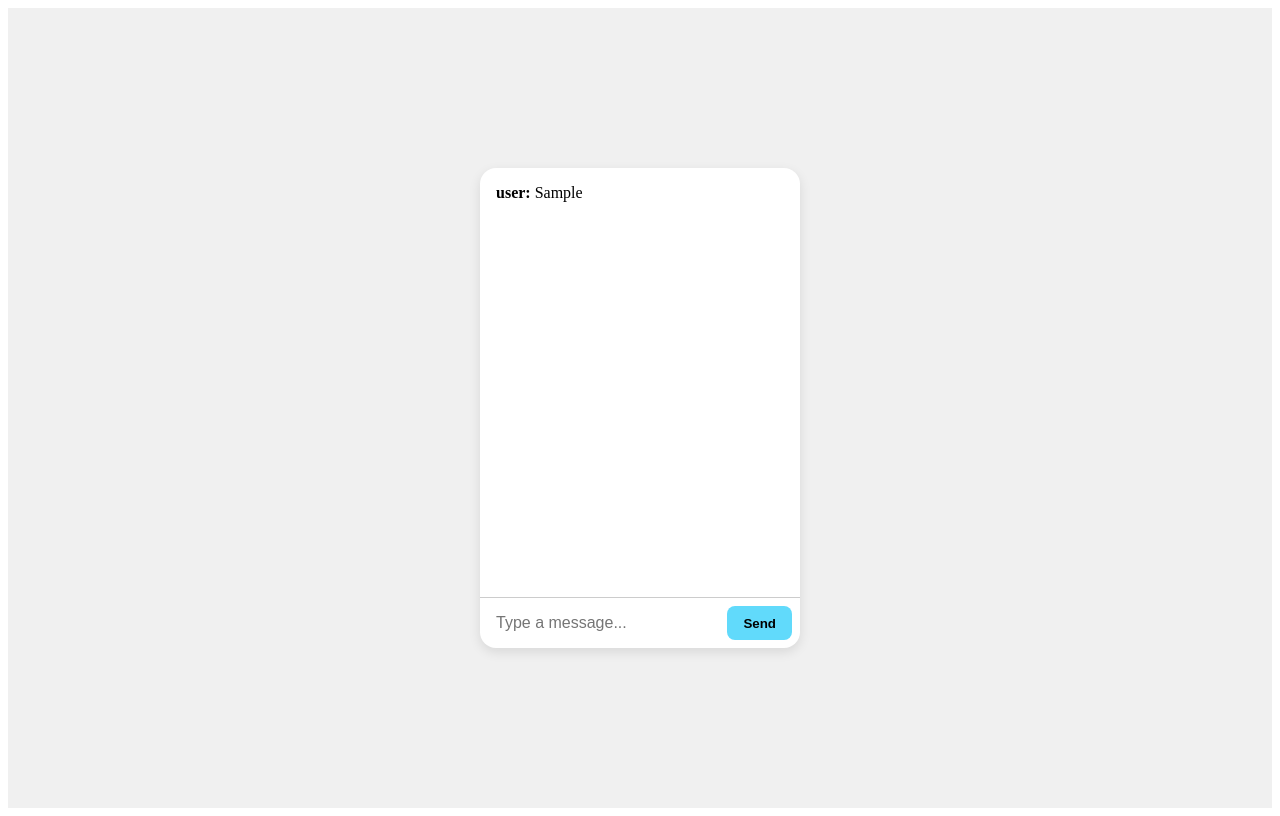
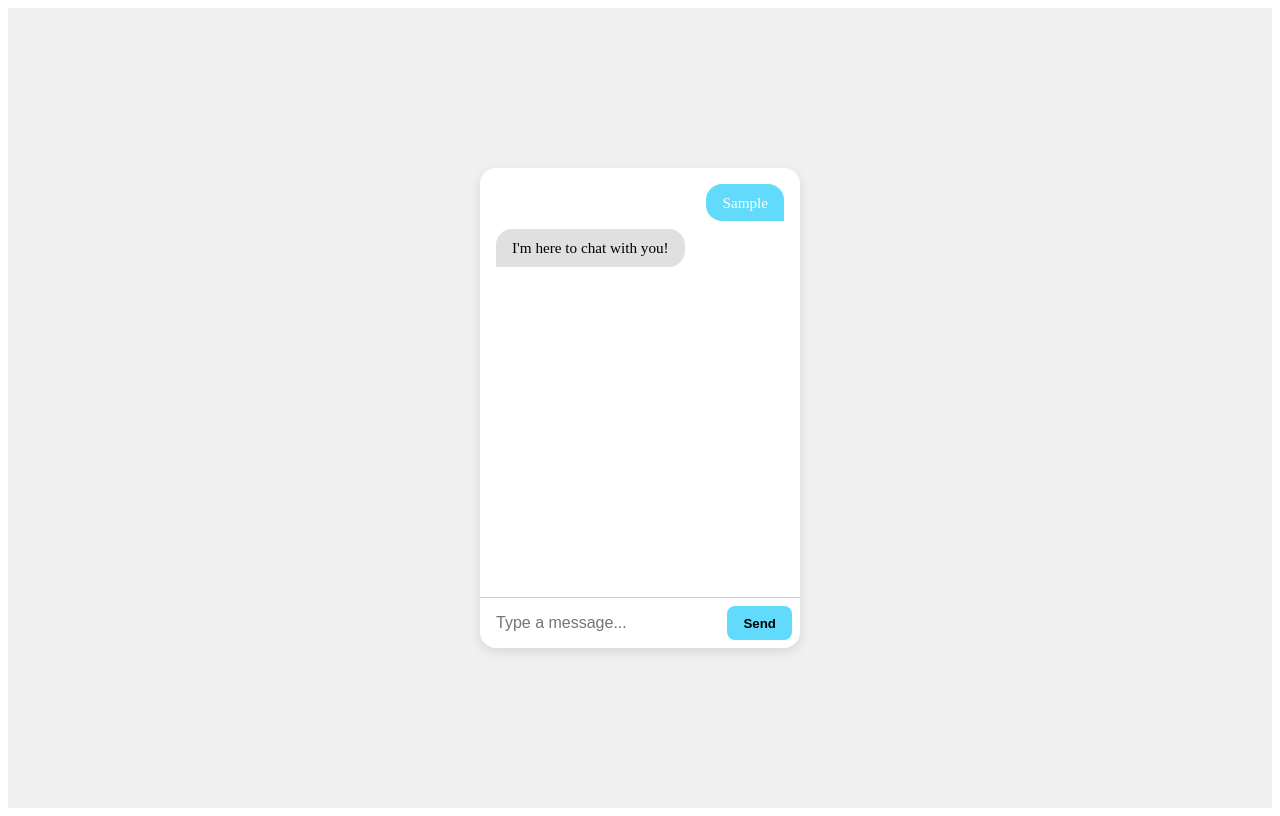
Before and after one commit to PhuocOng/personal-finance-assistant, a React (Vite) app in the folder frontend/: page / in a window 1280 px wide. Both pictures are taken after typing "Sample" into the empty fields and a click on the button "Send". Built offline with nearby package versions, Linux system fonts and the light colour scheme.

Commit message:
add bubble and style for text

```diff
--- a/frontend/src/App.css
+++ b/frontend/src/App.css
@@ -22,6 +22,9 @@
   flex: 1;
   padding: 1rem;
   overflow-y: auto;
+  display: flex;
+  flex-direction: column;
+  gap: 0.5rem;
 }
 
 .input-area {
@@ -47,3 +50,26 @@
   font-weight: bold;
   cursor: pointer;
 }
+
+.message {
+  max-width: 70%;
+  padding: 0.5rem 1rem;
+  border-radius: 1rem;
+  font-size: 0.95rem;
+  line-height: 1.4;
+  word-wrap: break-word;
+}
+
+.message.user {
+  align-self: flex-end;
+  background-color: #61dafb;
+  color: white;
+  border-bottom-right-radius: 0;
+}
+
+.message.bot {
+  align-self: flex-start;
+  background-color: #e0e0e0;
+  color: black;
+  border-bottom-left-radius: 0;
+}
--- a/frontend/src/App.jsx
+++ b/frontend/src/App.jsx
@@ -5,10 +5,36 @@ function App() {
   const [messages, setMessages] = useState([]);
   const [input, setInput] = useState('');
 
-  const handleSend = () => {
+  const fakeBotResponses = [
+    "Hello! How can I help you today?",
+    "That's an interesting question!",
+    "Let me think about that...",
+    "I'm here to chat with you!",
+    "Could you clarify what you mean?",
+    "Sure! Let me explain...",
+    "Nice to meet you!",
+    "I’m just a bot, but I’ll do my best!"
+  ];
+
+  const getBotReply = () => {
+    return new Promise((resolve) => {
+      setTimeout(() => {
+        const reply = fakeBotResponses[Math.floor(Math.random() * fakeBotResponses.length)];
+        resolve(reply);
+      }, 1000); // 1 second delay to simulate API
+    });
+  };
+
+  const handleSend = async () => {
     if (input.trim() === '') return;
-    setMessages([...messages, { sender: 'user', text: input }]);
+
+    const userMessage = { sender: 'user', text: input };
+    setMessages((prev) => [...prev, userMessage]);
     setInput('');
+
+    const botText = await getBotReply();
+    const botMessage = { sender: 'bot', text: botText };
+    setMessages((prev) => [...prev, botMessage]);
   };
 
   return (
@@ -16,8 +42,8 @@ function App() {
       <div className="box">
         <div className="chat-history">
           {messages.map((msg, idx) => (
-            <div key={idx}>
-              <strong>{msg.sender}: </strong>{msg.text}
+            <div key={idx} className={`message ${msg.sender}`}>
+                {msg.text}
             </div>
           ))}
         </div>
```
